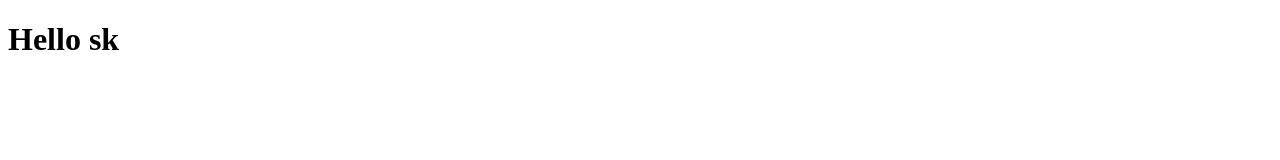
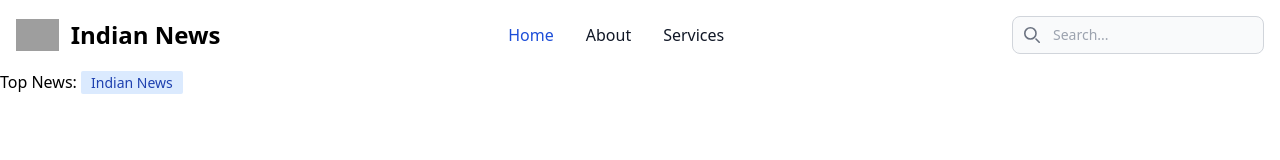
Before and after one commit to shubhamkangune/News-Website, a plain HTML site: page index.html in a window 1280 px wide. Drawn offline with nearby package versions, Linux system fonts and the light colour scheme; grey boxes are pictures that could not be loaded.

Commit message:
container and badge added

```diff
--- a/index.html
+++ b/index.html
@@ -4,8 +4,71 @@
     <meta charset="UTF-8">
     <meta name="viewport" content="width=device-width, initial-scale=1.0">
     <title>News Website</title>
+    <link rel="stylesheet" href="main.css">
+    <script src="https://cdn.tailwindcss.com"></script>
 </head>
 <body>
-    <h1>Hello sk</h1>
+
+
+
+<nav class="bg-white border-gray-200 dark:bg-gray-900">
+    <div class="max-w-screen-xl flex flex-wrap items-center justify-between mx-auto p-4">
+    <a href="https://flowbite.com/" class="flex items-center space-x-3 rtl:space-x-reverse">
+        <img src="https://flowbite.com/docs/images/logo.svg" class="h-8" alt="Flowbite Logo" />
+        <span class="self-center text-2xl font-semibold whitespace-nowrap dark:text-white">Indian News</span>
+    </a>
+    <div class="flex md:order-2">
+      <button type="button" data-collapse-toggle="navbar-search" aria-controls="navbar-search" aria-expanded="false" class="md:hidden text-gray-500 dark:text-gray-400 hover:bg-gray-100 dark:hover:bg-gray-700 focus:outline-none focus:ring-4 focus:ring-gray-200 dark:focus:ring-gray-700 rounded-lg text-sm p-2.5 me-1">
+        <svg class="w-5 h-5" aria-hidden="true" xmlns="http://www.w3.org/2000/svg" fill="none" viewBox="0 0 20 20">
+          <path stroke="currentColor" stroke-linecap="round" stroke-linejoin="round" stroke-width="2" d="m19 19-4-4m0-7A7 7 0 1 1 1 8a7 7 0 0 1 14 0Z"/>
+        </svg>
+        <span class="sr-only">Search</span>
+      </button>
+      <div class="relative hidden md:block">
+        <div class="absolute inset-y-0 start-0 flex items-center ps-3 pointer-events-none">
+          <svg class="w-4 h-4 text-gray-500 dark:text-gray-400" aria-hidden="true" xmlns="http://www.w3.org/2000/svg" fill="none" viewBox="0 0 20 20">
+            <path stroke="currentColor" stroke-linecap="round" stroke-linejoin="round" stroke-width="2" d="m19 19-4-4m0-7A7 7 0 1 1 1 8a7 7 0 0 1 14 0Z"/>
+          </svg>
+          <span class="sr-only">Search icon</span>
+        </div>
+        <input type="text" id="search-navbar" class="block w-full p-2 ps-10 text-sm text-gray-900 border border-gray-300 rounded-lg bg-gray-50 focus:ring-blue-500 focus:border-blue-500 dark:bg-gray-700 dark:border-gray-600 dark:placeholder-gray-400 dark:text-white dark:focus:ring-blue-500 dark:focus:border-blue-500" placeholder="Search...">
+      </div>
+      <button data-collapse-toggle="navbar-search" type="button" class="inline-flex items-center p-2 w-10 h-10 justify-center text-sm text-gray-500 rounded-lg md:hidden hover:bg-gray-100 focus:outline-none focus:ring-2 focus:ring-gray-200 dark:text-gray-400 dark:hover:bg-gray-700 dark:focus:ring-gray-600" aria-controls="navbar-search" aria-expanded="false">
+          <span class="sr-only">Open main menu</span>
+          <svg class="w-5 h-5" aria-hidden="true" xmlns="http://www.w3.org/2000/svg" fill="none" viewBox="0 0 17 14">
+              <path stroke="currentColor" stroke-linecap="round" stroke-linejoin="round" stroke-width="2" d="M1 1h15M1 7h15M1 13h15"/>
+          </svg>
+      </button>
+    </div>
+      <div class="items-center justify-between hidden w-full md:flex md:w-auto md:order-1" id="navbar-search">
+        <div class="relative mt-3 md:hidden">
+          <div class="absolute inset-y-0 start-0 flex items-center ps-3 pointer-events-none">
+            <svg class="w-4 h-4 text-gray-500 dark:text-gray-400" aria-hidden="true" xmlns="http://www.w3.org/2000/svg" fill="none" viewBox="0 0 20 20">
+              <path stroke="currentColor" stroke-linecap="round" stroke-linejoin="round" stroke-width="2" d="m19 19-4-4m0-7A7 7 0 1 1 1 8a7 7 0 0 1 14 0Z"/>
+            </svg>
+          </div>
+          <input type="text" id="search-navbar" class="block w-full p-2 ps-10 text-sm text-gray-900 border border-gray-300 rounded-lg bg-gray-50 focus:ring-blue-500 focus:border-blue-500 dark:bg-gray-700 dark:border-gray-600 dark:placeholder-gray-400 dark:text-white dark:focus:ring-blue-500 dark:focus:border-blue-500" placeholder="Search...">
+        </div>
+        <ul class="flex flex-col p-4 md:p-0 mt-4 font-medium border border-gray-100 rounded-lg bg-gray-50 md:space-x-8 rtl:space-x-reverse md:flex-row md:mt-0 md:border-0 md:bg-white dark:bg-gray-800 md:dark:bg-gray-900 dark:border-gray-700">
+          <li>
+            <a href="#" class="block py-2 px-3 text-white bg-blue-700 rounded-sm md:bg-transparent md:text-blue-700 md:p-0 md:dark:text-blue-500" aria-current="page">Home</a>
+          </li>
+          <li>
+            <a href="#" class="block py-2 px-3 text-gray-900 rounded-sm hover:bg-gray-100 md:hover:bg-transparent md:hover:text-blue-700 md:p-0 md:dark:hover:text-blue-500 dark:text-white dark:hover:bg-gray-700 dark:hover:text-white md:dark:hover:bg-transparent dark:border-gray-700">About</a>
+          </li>
+          <li>
+            <a href="#" class="block py-2 px-3 text-gray-900 rounded-sm hover:bg-gray-100 md:hover:bg-transparent md:hover:text-blue-700 md:p-0 dark:text-white md:dark:hover:text-blue-500 dark:hover:bg-gray-700 dark:hover:text-white md:dark:hover:bg-transparent dark:border-gray-700">Services</a>
+          </li>
+        </ul>
+      </div>
+    </div>
+  </nav>
+
+  <div class="container">
+    <h1>Top News: <span class="bg-blue-100 text-blue-800 text-sm font-medium me-2 px-2.5 py-0.5 rounded-sm dark:bg-blue-900 dark:text-blue-300">Indian News</span>    </h1>
+  </div>
+
+
+    <script src="index.js"></script>
 </body>
 </html>
--- a/index.js
+++ b/index.js
@@ -0,0 +1,4 @@
+console.log("creating the news Website");
+
+// api key
+// bf4815d2000f4d17aa40c9e5b4ebc565
```
Also changed, not shown: main.css (added).
